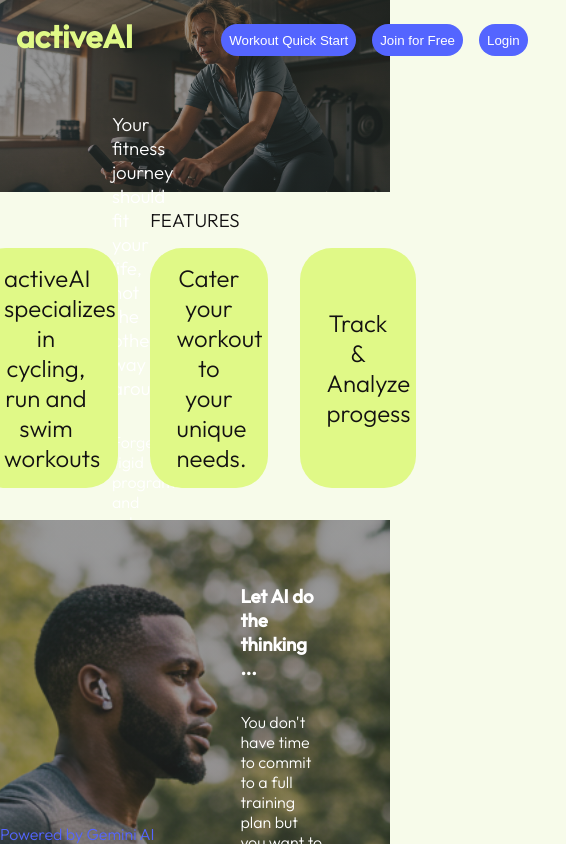
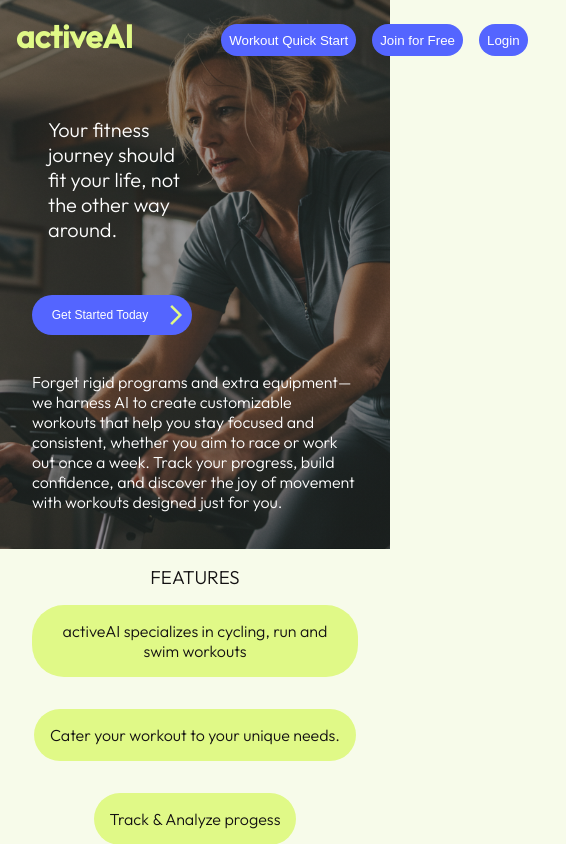
Before and after one commit to pavansandhu/activeAI-client, a React (Vite) app: page / in a window 390 px wide. Shown: the top 844 px of the page, 566 px wide, since content can reach past the window. Built offline with nearby package versions, Linux system fonts and the light colour scheme.

Commit message:
homepage responsive styling

```diff
--- a/src/components/Footer/Footer.jsx
+++ b/src/components/Footer/Footer.jsx
@@ -1,9 +1,16 @@
 import "../Footer/Footer.scss";
+import { useLocation } from "react-router-dom";
 
 function Footer() {
+  const location = useLocation();
+
+  const isHome = location.pathname === "/";
+
   return (
     <>
-      <section className="footer__section footer_section--home">
+      <section
+        className={`footer__section ${isHome ? "footer__section--home" : ""} `}
+      >
         <p className="footer__text">Powered by Gemini AI</p>
       </section>
     </>
--- a/src/components/Footer/Footer.scss
+++ b/src/components/Footer/Footer.scss
@@ -6,6 +6,14 @@
   // height: 5rem;
   position: absolute;
   bottom: 0;
+  left: 45%;
+  width: 100%;
+}
+
+.footer__section--home {
+  position: relative;
+  bottom: 0;
+  left: 45%;
   width: 100%;
 }
 
--- a/src/pages/HomePage/HomePage.jsx
+++ b/src/pages/HomePage/HomePage.jsx
@@ -1,9 +1,7 @@
 import "./HomePage.scss";
 import Header from "../../components/Header/Header";
 import { NavLink } from "react-router-dom";
-import bike from "../../assets/svg/bike.svg";
-import run from "../../assets/svg/run.svg";
-import swim from "../../assets/svg/swim.svg";
+import forward from "../../assets/svg/forward.svg";
 
 function HomePage() {
   return (
@@ -22,6 +20,7 @@ function HomePage() {
               progress, build confidence, and discover the joy of movement with
               workouts designed just for you.
             </p>
+            <div className="heroImage__join-container">
               <p className="heroImage__text-join">
                 <NavLink className="heroImage__quickstart" to="/select-workout">
                   Start today{" "}
@@ -29,6 +28,20 @@ function HomePage() {
                 , and see what you can achieve.
               </p>
             </div>
+          </div>
+          <NavLink className="getstarted__link" to="/select-workout">
+            <button className="getstarted__button">
+              <h2 className="getstarted__text">Get Started Today</h2>
+              <img className="arrow" src={forward} alt="moving arrow" />
+            </button>
+          </NavLink>
+          <p className="heroImage__text-mobile">
+            Forget rigid programs and extra equipment— we harness AI to create
+            customizable workouts that help you stay focused and consistent,
+            whether you aim to race or work out once a week. Track your
+            progress, build confidence, and discover the joy of movement with
+            workouts designed just for you.
+          </p>
         </section>
         <section className="features__section">
           <h1 className="features__header">FEATURES</h1>
--- a/src/pages/HomePage/HomePage.scss
+++ b/src/pages/HomePage/HomePage.scss
@@ -7,6 +7,10 @@
   flex-direction: column;
 }
 .heroImage__section {
+  display: flex;
+  flex-direction: column;
+  justify-content: space-evenly;
+  align-items: flex-start;
   background-image: linear-gradient(
       rgba(50, 50, 50, 0.5),
       rgba(50, 50, 50, 0.5)
@@ -14,31 +18,65 @@
     url(../../assets/images/image_fx_cyclist.jpg);
   background-size: cover;
   background-position: center;
-  max-height: 65vh;
+  min-height: 65vh;
   @include tablet {
     min-height: 70vh;
+    flex-direction: row;
+    justify-content: space-between;
+    align-items: center;
   }
 }
 
 .heroImage__textbox {
-  padding: 6rem;
+  display: flex;
+  flex-direction: column;
+  padding: 6rem 2rem 2rem;
   color: white;
-  width: 50%;
-  height: 5rem;
+  width: 60%;
+  @include tablet {
+    padding: 6rem 2rem;
+    width: 50%;
+  }
+  @include desktop {
+    padding: 6rem;
+  }
 }
 
 .heroImage__header {
   font-weight: 300;
+  font-size: 1.25rem;
   padding: 1rem;
 }
 
 .heroImage__text {
   font-weight: 300;
+  font-size: 1rem;
   padding: 1rem;
+  display: none;
+  @include tablet {
+    display: inline-block;
+  }
+}
+
+.heroImage__text-mobile {
+  color: white;
+  padding: 2rem;
+
+  @include tablet {
+    display: none;
+  }
+}
+
+.heroImage__join-container {
+  display: none;
+  @include tablet {
+    display: flex;
+  }
 }
 
 .heroImage__text-join {
   font-weight: 300;
+  font-size: 1rem;
   padding: 1rem;
 }
 
@@ -46,6 +84,34 @@
   text-decoration: none;
   color: $primary-background;
   font-weight: 300;
+}
+
+.getstarted__link {
+  display: flex;
+  text-decoration: none;
+  padding: 0 2rem;
+}
+
+.getstarted__button {
+  cursor: pointer;
+  background-color: $primary-accent;
+  color: $secondary-text;
+  border: none;
+  width: 10rem;
+  height: 2.5rem;
+  font-size: 0.75em;
+  border-radius: 2rem;
+  font-size: 0.5rem;
+  @include tablet {
+    font-size: 1rem;
+    width: 15rem;
+    height: 10rem;
+  }
+}
+
+.getstarted__text {
+  font-weight: 300;
+  padding: 1rem;
 }
 
 .features__section {
@@ -58,21 +124,31 @@
   }
 
   .features__container {
-    @include flex-center($direction: row, $justify: center, $align: center);
+    @include flex-center($direction: column, $justify: center, $align: center);
+    @include tablet {
+      @include flex-center($direction: row, $justify: center, $align: center);
+    }
   }
   .features__details {
     @include flex-center($direction: row, $justify: center, $align: center);
     margin: 1rem;
     padding: 1rem;
     text-align: center;
-    width: 33%;
-    height: 15rem;
+
     border-radius: 2rem;
     background-color: $primary-background;
+    @include tablet {
+      width: 33%;
+      height: 15rem;
+    }
+
     .features__text {
       font-weight: 300;
       color: $primary-text;
-      width: 75%;
+      font-size: 1rem;
+      @include tablet {
+        width: 75%;
+      }
     }
   }
 }
--- a/src/pages/WorkoutComplete/WorkoutComplete.jsx
+++ b/src/pages/WorkoutComplete/WorkoutComplete.jsx
@@ -6,7 +6,7 @@ function WorkoutComplete() {
       <section className="workout__completed-container">
         <div className="workout__complete-text">
           <h1>Congrats! You finished a workout!</h1>
-          <h1>Click Below to Save to you Profile (future functionality) </h1>
+          <h1>Click Below to Save to you Profile (Coming Soon!) </h1>
         </div>
       </section>
     </>
```
Also changed, not shown: src/assets/svg/forward.svg (added). Lines whose indentation alone changed are shown as unchanged.
